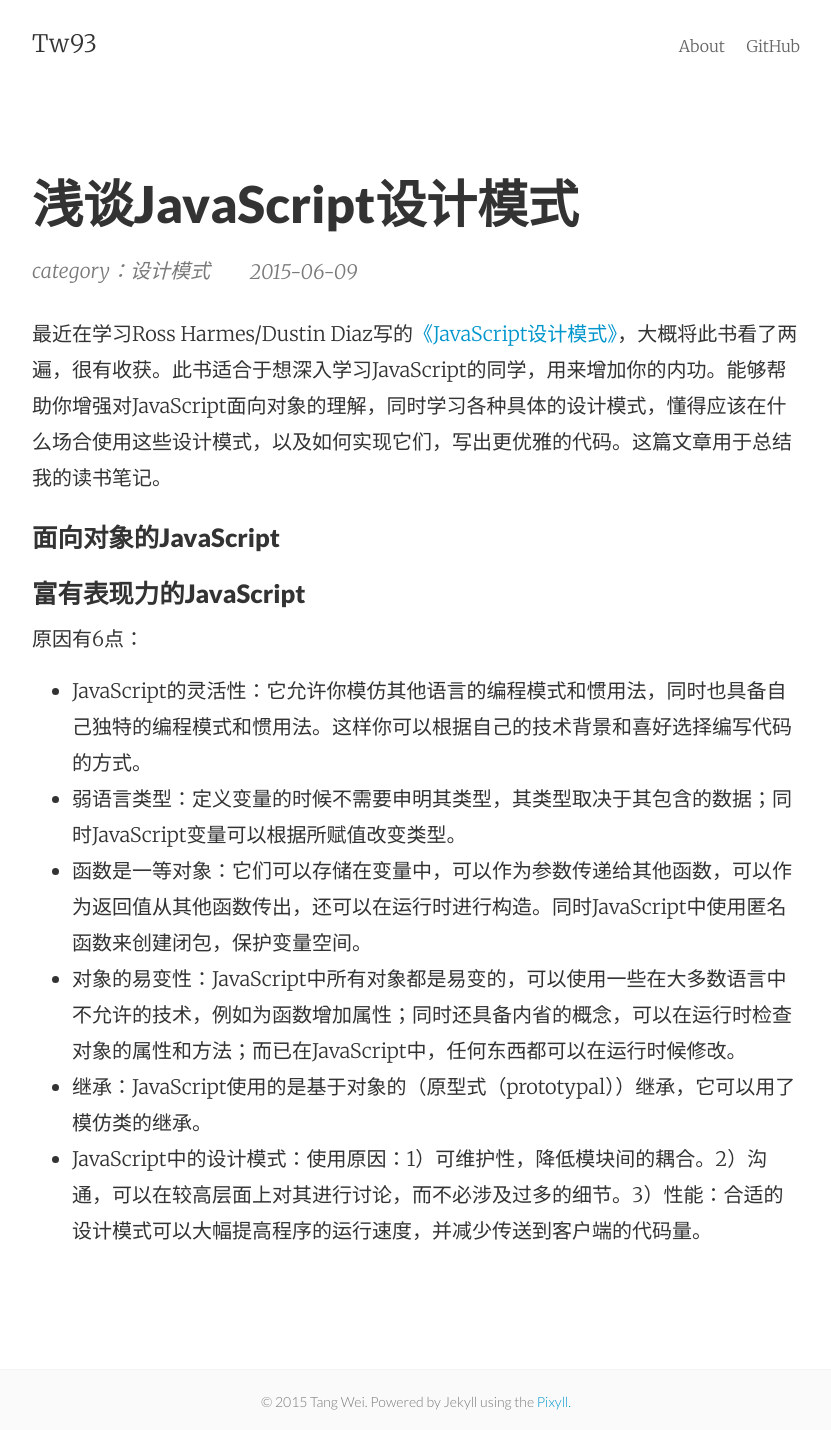
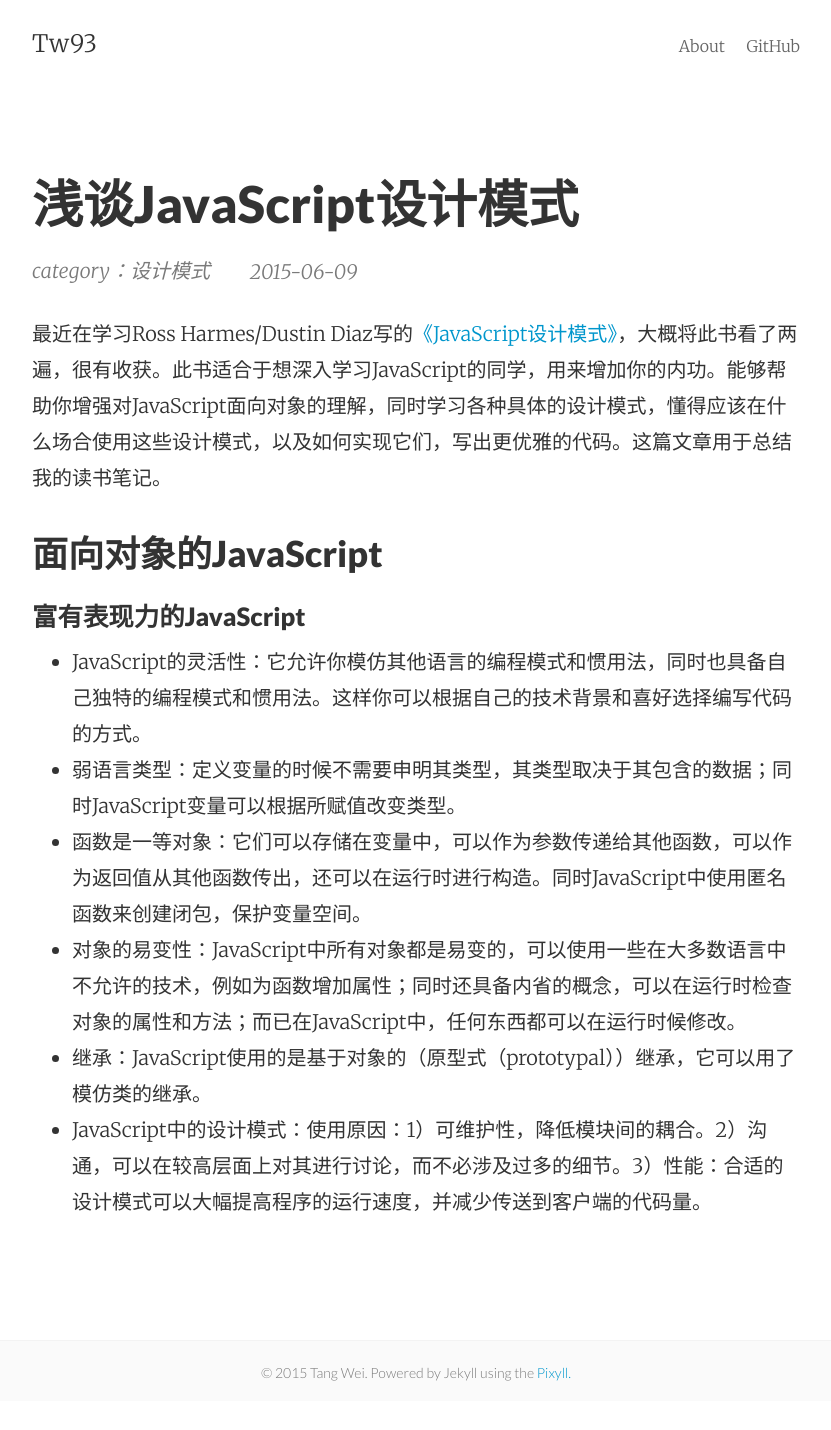
Before and after one commit to tw93/tw93.github.io, a Jekyll site: the page built from _posts/2015-06-09-Talking-about-JavaScript-design-patterns.md, in a window 1280 px wide. Shown: the whole page, without its empty margins (224-1055 px from the left). Built offline with Jekyll 4.4.1, drawn with Linux system fonts in a browser that asks for light colours; comment, search, counter and statistics services are not loaded; after the commit the page ends 1401 px from its top, so only the background shows below that.

Commit message:
add the first

```diff
--- a/_posts/2015-06-09-Talking-about-JavaScript-design-patterns.md
+++ b/_posts/2015-06-09-Talking-about-JavaScript-design-patterns.md
@@ -8,11 +8,9 @@ categories: 设计模式
 
 最近在学习Ross Harmes/Dustin Diaz写的[《JavaScript设计模式》](http://book.douban.com/subject/3329540/){:target="_blank"}，大概将此书看了两遍，很有收获。此书适合于想深入学习JavaScript的同学，用来增加你的内功。能够帮助你增强对JavaScript面向对象的理解，同时学习各种具体的设计模式，懂得应该在什么场合使用这些设计模式，以及如何实现它们，写出更优雅的代码。这篇文章用于总结我的读书笔记。
 
-####面向对象的JavaScript
+###面向对象的JavaScript
 
 ####富有表现力的JavaScript
-
-原因有6点：
 
  - JavaScript的灵活性：它允许你模仿其他语言的编程模式和惯用法，同时也具备自己独特的编程模式和惯用法。这样你可以根据自己的技术背景和喜好选择编写代码的方式。
  - 弱语言类型：定义变量的时候不需要申明其类型，其类型取决于其包含的数据；同时JavaScript变量可以根据所赋值改变类型。
```
